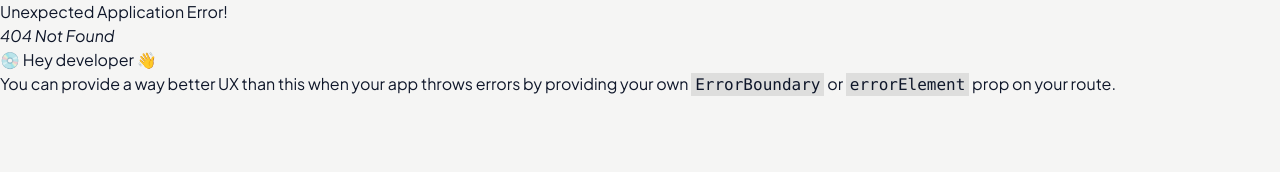
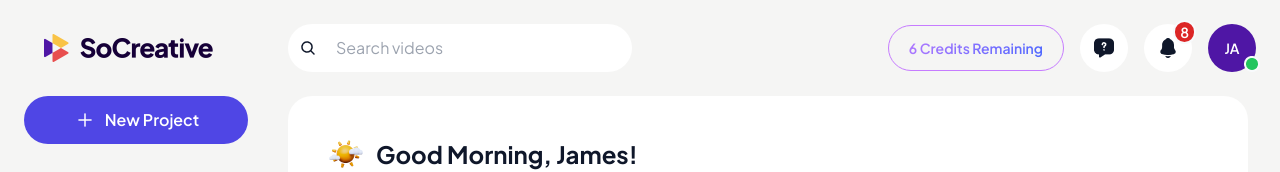
Before and after one commit to MamtazDev/so-creative, a React (Vite) app: page /user in a window 1280 px wide. Before the commit this address had no page. Shown: the top 172 px of the page. Built offline with nearby package versions, Linux system fonts and the light colour scheme.

Commit message:
update layout

```diff
--- /dev/null
+++ b/src/Layouts/MainLayout.jsx
@@ -0,0 +1,7 @@
+import React from "react";
+
+const MainLayout = () => {
+  return <div>nmdvbjbhf</div>;
+};
+
+export default MainLayout;
--- a/src/Layouts/Layout.jsx
+++ b/src/Layouts/UserPanelLayout.jsx
@@ -3,7 +3,7 @@
 import Sidebar from "../Shared/Sidebar";
 import ChatBot from "../Shared/ChatBot";
 
-const Layout = () => {
+const UserPanelLayout = () => {
   return (
     <div className="h-screen">
       <Header />
@@ -20,4 +20,4 @@
   );
 };
 
-export default Layout;
+export default UserPanelLayout;
--- /dev/null
+++ b/src/Shared/Credit.jsx
@@ -0,0 +1,9 @@
+import close from "../assets/close.png";
+
+const Credit = () => {
+  return (
+    <div className="fixed z-50 top-[84px] right-[82px]  w-full max-h-[85vh] overflow-y-auto no_scrollbar  bg-white rounded-2xl shadow-2xl p-6 max-w-[448px]"></div>
+  );
+};
+
+export default Credit;
--- a/src/Shared/Header.jsx
+++ b/src/Shared/Header.jsx
@@ -9,6 +9,7 @@
 
 const Header = () => {
   const [showNotification, setShowNotification] = useState(false);
+  const [showCredit, setShowCredit] = useState(false);
   return (
     <div>
       <div className="flex items-center justify-between gap-4 p-6">
@@ -54,6 +55,7 @@
       {showNotification && (
         <Notification setShowNotification={setShowNotification} />
       )}
+      {showCredit}
     </div>
   );
 };
--- a/src/components/Home/Home.jsx
+++ b/src/components/UserPanel/Home/Home.jsx
@@ -1,4 +1,4 @@
-import sun from "../../assets/sun.png";
+import sun from "../../../assets/sun.png";
 import GetStarted from "./GetStarted";
 import RecentVideos from "./RecentVideos";
 
```
Also changed, not shown: src/Routes/Routes.jsx (+26 -3 lines), src/components/UserPanel/Home/GetStarted.jsx (renamed from src/components/Home/GetStarted.jsx, +4 -4 lines), src/assets/credit.png (added), src/components/UserPanel/Home/RecentVideos.jsx (renamed from src/components/Home/RecentVideos.jsx).
